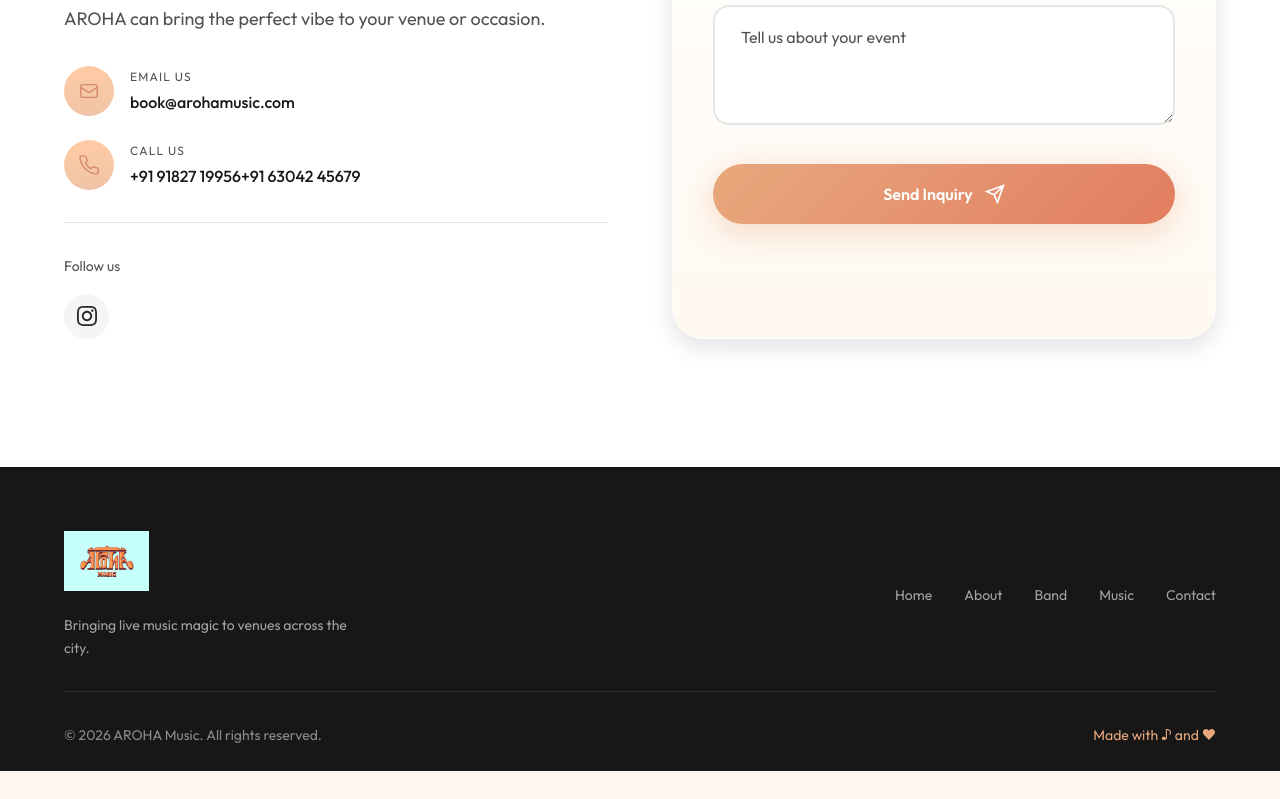
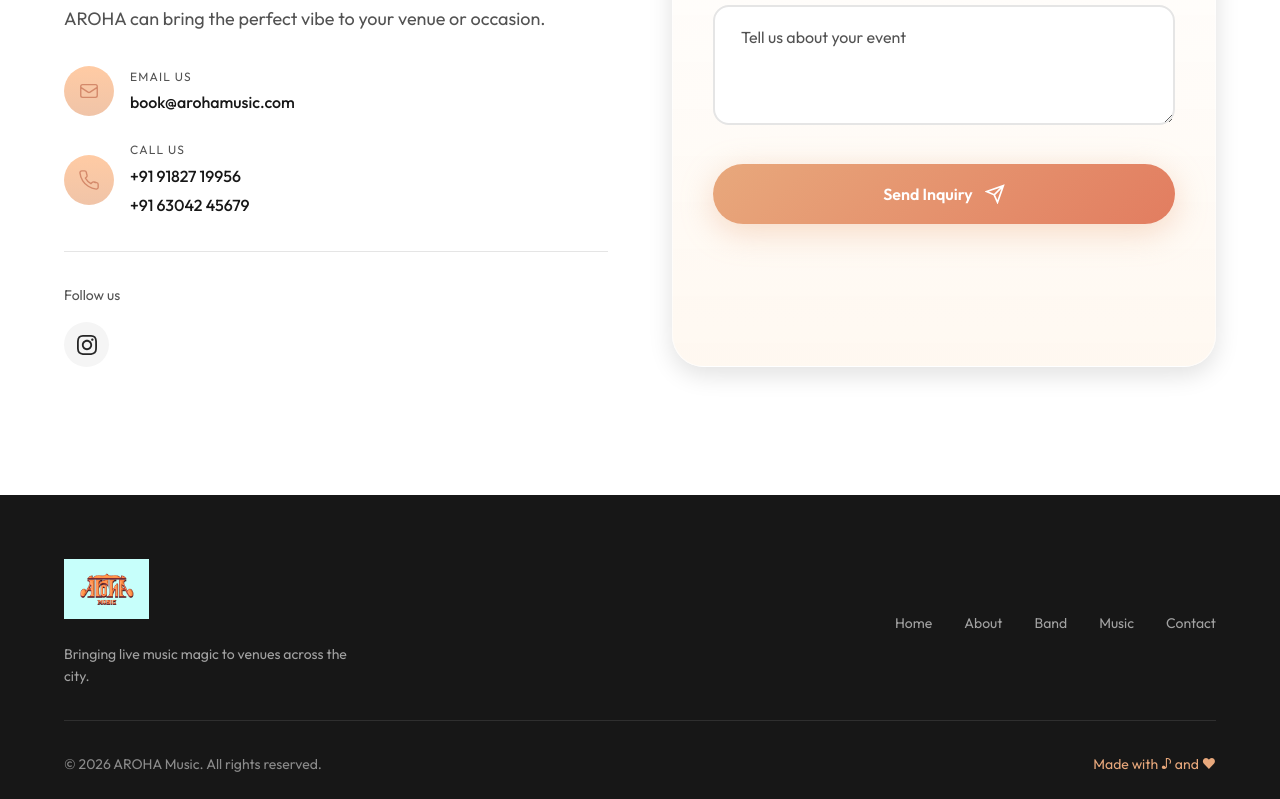
Before and after one commit to KoushikSagarr/aroha-music, a React (Vite) app: page / in a window 1280 px wide. Shown: the part 7507-8306 px from the top of the page. Before the commit the page ends 8278 px from the top, so only its background shows below. Built offline with nearby package versions, Linux system fonts and the light colour scheme; no server answers; the database is empty.

Commit message:
Improved contact number layout: Stacked vertically

```diff
--- a/src/components/Contact.jsx
+++ b/src/components/Contact.jsx
@@ -124,14 +124,16 @@
                                         <path d="M22 16.92v3a2 2 0 01-2.18 2 19.79 19.79 0 01-8.63-3.07 19.5 19.5 0 01-6-6 19.79 19.79 0 01-3.07-8.67A2 2 0 014.11 2h3a2 2 0 012 1.72c.127.96.362 1.903.7 2.81a2 2 0 01-.45 2.11L8.09 9.91a16 16 0 006 6l1.27-1.27a2 2 0 012.11-.45c.907.339 1.85.574 2.81.7A2 2 0 0122 16.92z" />
                                     </svg>
                                 </div>
-                                <div>
+                                <div className="contact-stack">
                                     <span className="contact-label">Call Us</span>
+                                    <div className="phone-numbers">
                                         <a href="tel:+919182719956" className="contact-value">
                                             +91 91827 19956
                                         </a>
                                         <a href="tel:+916304245679" className="contact-value">
                                             +91 63042 45679
                                         </a>
+                                    </div>
                                 </div>
                             </motion.div>
                         </div>
--- a/src/index.css
+++ b/src/index.css
@@ -1893,6 +1893,12 @@
   color: var(--coral);
 }
 
+.phone-numbers {
+  display: flex;
+  flex-direction: column;
+  gap: 0.25rem;
+}
+
 .social-follow {
   padding-top: 2rem;
   border-top: 1px solid var(--gray-200);
```
Lines whose indentation alone changed are shown as unchanged.
